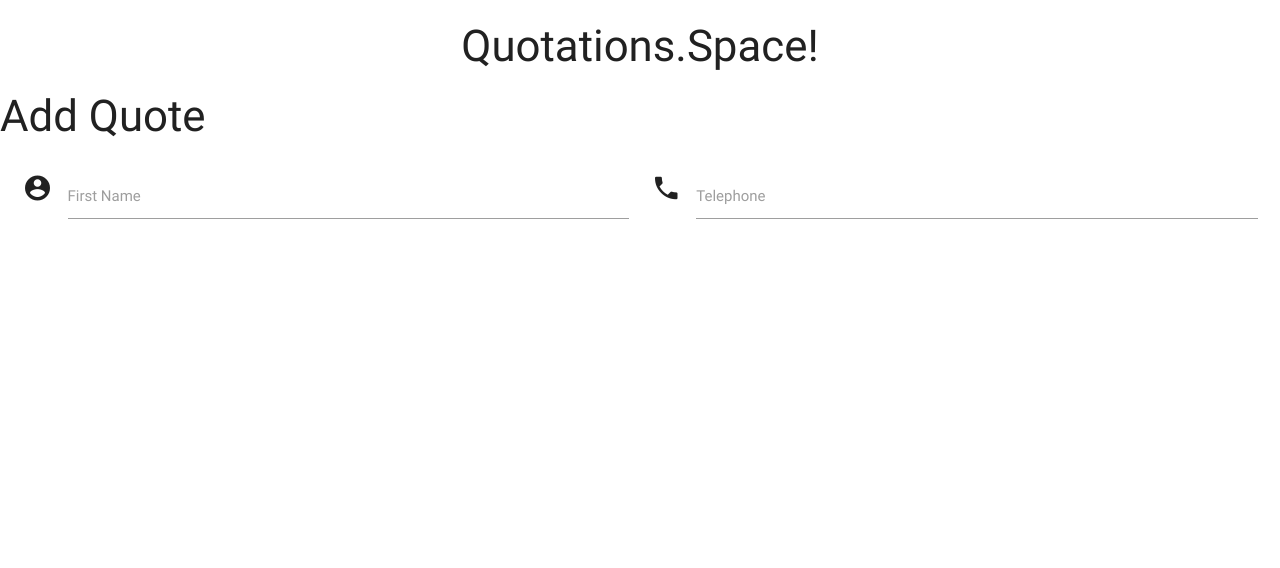
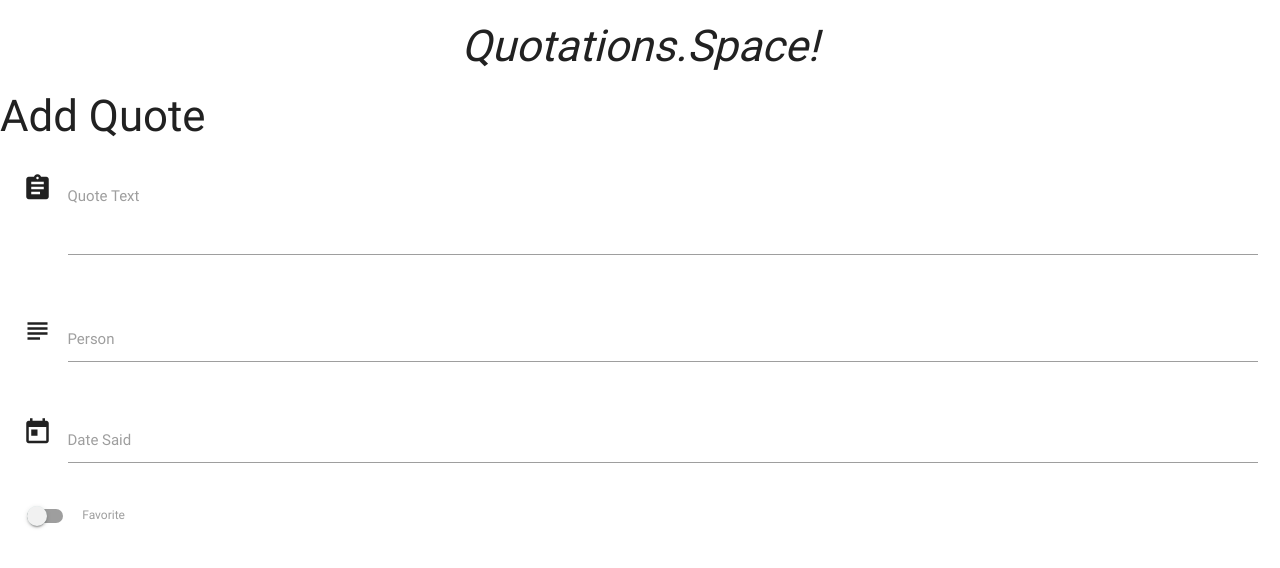
Before and after one commit to billdavisjr/wbd_fsd_project3, a Flask app: page /add_quote in a window 1280 px wide. Shown: the top 568 px of the page. Run offline with Flask 2, Linux system fonts and the light colour scheme; some libraries are stand-ins or nearby versions.

Commit message:
Added fields to addquotes form

```diff
--- a/templates/addquote.html
+++ b/templates/addquote.html
@@ -3,15 +3,33 @@
 <div class="row">
     <form  action="" method="POST" class="col s12">
         <div class="row">
-            <div class="input-field col s6">
-                <i class="material-icons prefix">account_circle</i>
-                <input id="icon_prefix" type="text" class="validate">
-                <label for="icon_prefix">First Name</label>
+            <div class="input-field col s12">
+                <i class="material-icons prefix">assignment</i>
+                <textarea id="quote_text" name="quote_text" class="materialize-textarea"></textarea>
+                <label for="icon_prefix">Quote Text</label>
             </div>
-            <div class="input-field col s6">
-                <i class="material-icons prefix">phone</i>
-                <input id="icon_telephone" type="tel" class="validate">
-                <label for="icon_telephone">Telephone</label>
+        </div>
+        <div class="row">
+            <div class="input-field col s12">
+                <i class="material-icons prefix">subject</i>
+                <input name="person" id="person" type="text">
+                <label for="icon_telephone">Person</label>
+            </div>
+        </div>
+        <div class="row">
+            <div class="input-field col s12">
+                <i class="material-icons prefix">today</i>
+                <input id="date_said" name="date_said" type="text" class="datepicker">
+                <label for="icon_prefix">Date Said</label>
+            </div>
+        </div>
+        <div class="row">
+            <div class="switch">
+                <label>
+                  <input id="is_favorite" name="is_favorite" type="checkbox">
+                  <span class="lever"></span>
+                  Favorite
+                </label>
             </div>
         </div>
     </form>
--- a/templates/base.html
+++ b/templates/base.html
@@ -6,7 +6,7 @@
         <link rel="stylesheet" href="https://cdnjs.cloudflare.com/ajax/libs/materialize/0.100.2/css/materialize.min.css">
     </head>
     <body>
-        <h3 style="text-align:center; ">Quotations.Space!</h3>
+        <h3 style="text-align:center; "><em>Quotations.Space!</em></h3>
         {% block content %}
         {% endblock %}
 
--- a/templates/quotes.html
+++ b/templates/quotes.html
@@ -4,11 +4,12 @@
         {% for quote in quotations %}
         <li>
             <h5><strong>&ldquo;{{quote.quotation_text}}&rdquo;</strong></h5>
-            <div class="collapsible-header"><i class="material-icons">expand_more</i>-- {{quote.person}}, <em>{{quote.source}}</em></div>
+            <div class="collapsible-header"><i class="material-icons">expand_more</i>-- {{quote.person}} &nbsp; <em>{{quote.source}}</em></div>
             <div class="collapsible-body">
                 <p>Category: {{quote.category}}</p>
                 <p>Date: {{quote.date_said}}</p>
                 <p>Rating: {{quote.stars_rating}} stars</p>
+                <p>Favorite: {{quote.is_favorite}}</p>
             </div>
         </li>
         {% endfor %}
```
